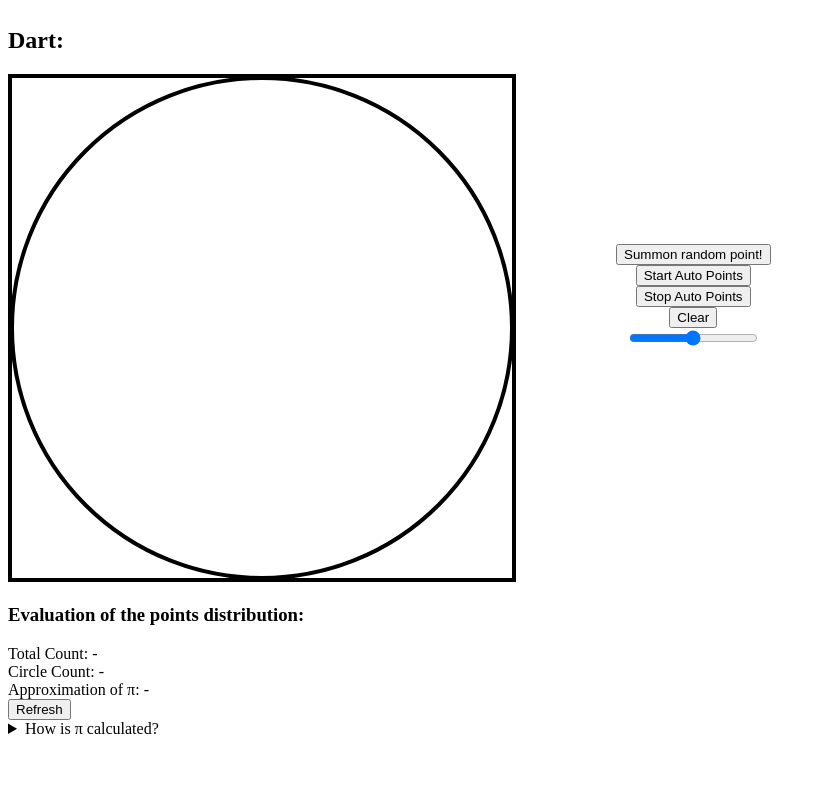
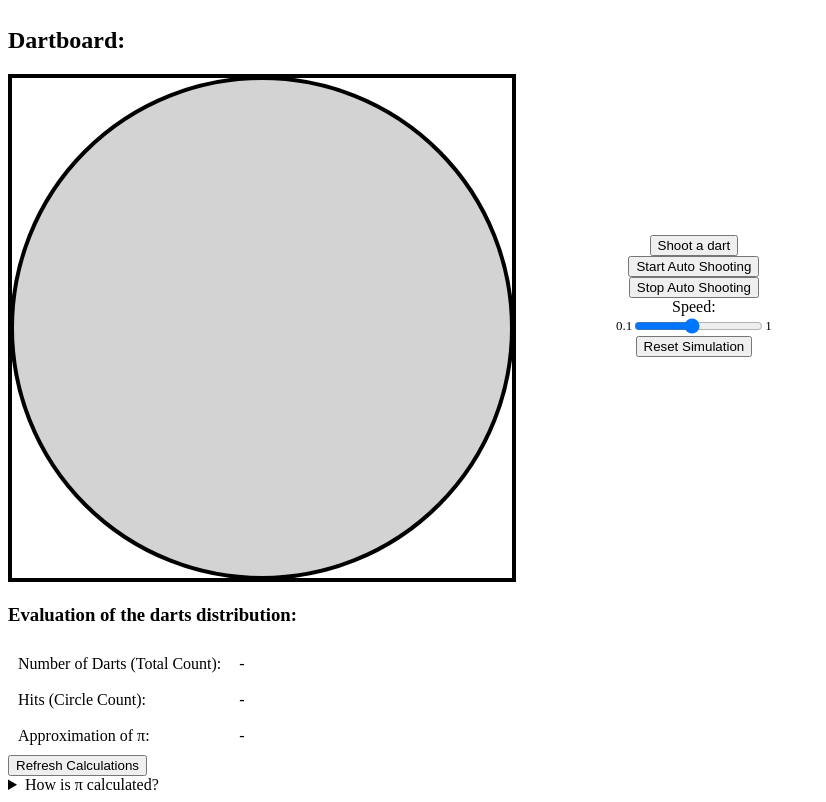
Before and after one commit to lumo03/dart-pi-approximation, a plain HTML site: page index.html in a window 1280 px wide. Shown: the part 73-875 px from the top of the page, without its empty margins (0-826 px from the left). Before the commit the page ends 819 px from the top, so only its background shows below. Drawn offline with Linux system fonts and the light colour scheme.

Commit message:
improvements in usability and performance

```diff
--- a/index.html
+++ b/index.html
@@ -4,7 +4,7 @@
     <meta charset="UTF-8" />
     <meta http-equiv="X-UA-Compatible" content="IE=edge" />
     <meta name="viewport" content="width=device-width, initial-scale=1.0" />
-    <title>&#x03C0; Dart Approximation</title>
+    <title>&#x03C0; π Dart Approximation</title>
     <script src="script.js" defer></script>
     <style>
       #dart_canvas {
@@ -26,51 +26,78 @@
         justify-items: center;
         align-items: center;
       }
+
+      #speed_input {
+        display: flex;
+        align-items: center;
+        justify-content: center;
+      }
+
+      #speed_input > span {
+        font-size: small;
+      }
+
+      td {
+        padding: 8px;
+      }
+
+      .result_td {
+        text-align: left;
+      }
     </style>
   </head>
   <body>
-    <h1>Approximate &#x03C0;</h1>
+    <h1>Approximate &#x03C0; using the Dartboard model</h1>
     <div id="dart_area">
       <div id="dart_visual">
-        <h2>Dart:</h2>
+        <h2>Dartboard:</h2>
         <canvas id="dart_canvas" width="500" height="500"></canvas>
       </div>
       <div id="dart_controls">
-        <button id="add_point_btn">Summon random point!</button>
-        <button id="start_auto_points_btn">Start Auto Points</button>
-        <button id="stop_auto_points_btn">Stop Auto Points</button>
-        <button id="delete_all_points_btn">Clear</button>
+        <button id="add_point_btn">Shoot a dart</button>
+        <button id="start_auto_points_btn">Start Auto Shooting</button>
+        <button id="stop_auto_points_btn">Stop Auto Shooting</button>
+        <label for="speed_slider">Speed: </label>
+        <div id="speed_input">
+          <span>0.1</span>
           <input
             type="range"
-          min="0"
+            min="0.1"
             max="1"
             step="0.1"
             value="0.5"
             id="speed_slider"
           />
+          <span>1</span>
+        </div>
+        <button id="delete_all_points_btn">Reset Simulation</button>
       </div>
     </div>
     <div id="evaluation_div">
-      <div>
-        <h3>Evaluation of the points distribution:</h3>
-        <label for="totalCountP">Total Count: </label>
-        <span id="totalCountP">-</span>
-      </div>
-      <div>
-        <label for="circleCountP">Circle Count: </label>
-        <span id="circleCountP">-</span>
-      </div>
-      <div>
-        <label for="piApproxP">Approximation of &#x03C0;: </label>
-        <span id="piApproxP">-</span>
-      </div>
-      <button onClick="doEvaluation();">Refresh</button>
+      <h3>Evaluation of the darts distribution:</h3>
+      <table>
+        <tr>
+          <td>
+            <label for="totalCountP">Number of Darts (Total Count): </label>
+          </td>
+          <td class="result_td"><span id="totalCountP">-</span></td>
+        </tr>
+        <tr>
+          <td><label for="circleCountP">Hits (Circle Count): </label></td>
+          <td class="result_td"><span id="circleCountP">-</span></td>
+        </tr>
+        <tr>
+          <td><label for="piApproxP">Approximation of &#x03C0;: </label></td>
+          <td class="result_td"><span id="piApproxP">-</span></td>
+        </tr>
+      </table>
+      <button onClick="doEvaluation();">Refresh Calculations</button>
     </div>
     <details>
       <summary>How is &#x03C0; calculated?</summary>
       <math>
         <mi>&#x03C0;<!-- π --></mi>
-        <mo>=</mo>
+        <mo>≈</mo>
         <mfrac>
           <mtext>circle count</mtext>
           <mtext>total count</mtext>
--- a/script.js
+++ b/script.js
@@ -37,8 +37,10 @@ let piApprox = 0;
 const draw = () => {
   ctx.fillStyle = "rgb(0, 0, 0)";
   ctx.lineWidth = "4";
+  ctx.fillStyle = "rgb(211,211,211)"
   ctx.beginPath();
   ctx.arc(250, 250, 250, 0, Math.PI * 2, true);
+  ctx.fill();
   ctx.stroke();
 };
 
@@ -136,7 +138,12 @@ slider.addEventListener("change", (e) => {
 addPointBtn.addEventListener("click", addRandomPoint);
 startAutoPointsBtn.addEventListener("click", startAutoPoints);
 stopAutoPointsBtn.addEventListener("click", stopAutoPoints);
-deleteAllPointsBtn.addEventListener("click", deleteAllPoints);
+deleteAllPointsBtn.addEventListener("click", () => {
+  const result = confirm(
+    "Do you really want to reset the simulation?\nEvery dart will be deleted!"
+  );
+  if (result) deleteAllPoints();
+});
 
 // ** onload execution **
 draw();
```
Also changed, not shown: 1 other file. Lines whose indentation alone changed are shown as unchanged.
